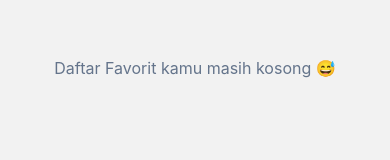
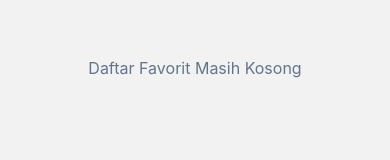
Before and after one commit to muhamadalghifari/Kelompok-2, a React Native app in the folder Kamus-Istilah-Kampus/: screen /Favorite in a window 390 px wide. Shown: the part 324-484 px from the top of the page. Built offline with nearby package versions, Linux system fonts and the light colour scheme.

Commit message:
Update FavoriteScreen.js

```diff
--- a/Kamus-Istilah-Kampus/screens/FavoriteScreen.js
+++ b/Kamus-Istilah-Kampus/screens/FavoriteScreen.js
@@ -4,7 +4,7 @@ import { View, Text, StyleSheet } from "react-native";
 export default function FavoriteScreen() {
   return (
     <View style={styles.container}>
-      <Text style={styles.text}>Daftar Favorit kamu masih kosong 😅</Text>
+      <Text style={styles.text}>Daftar Favorit Masih Kosong</Text>
     </View>
   );
 }
```
